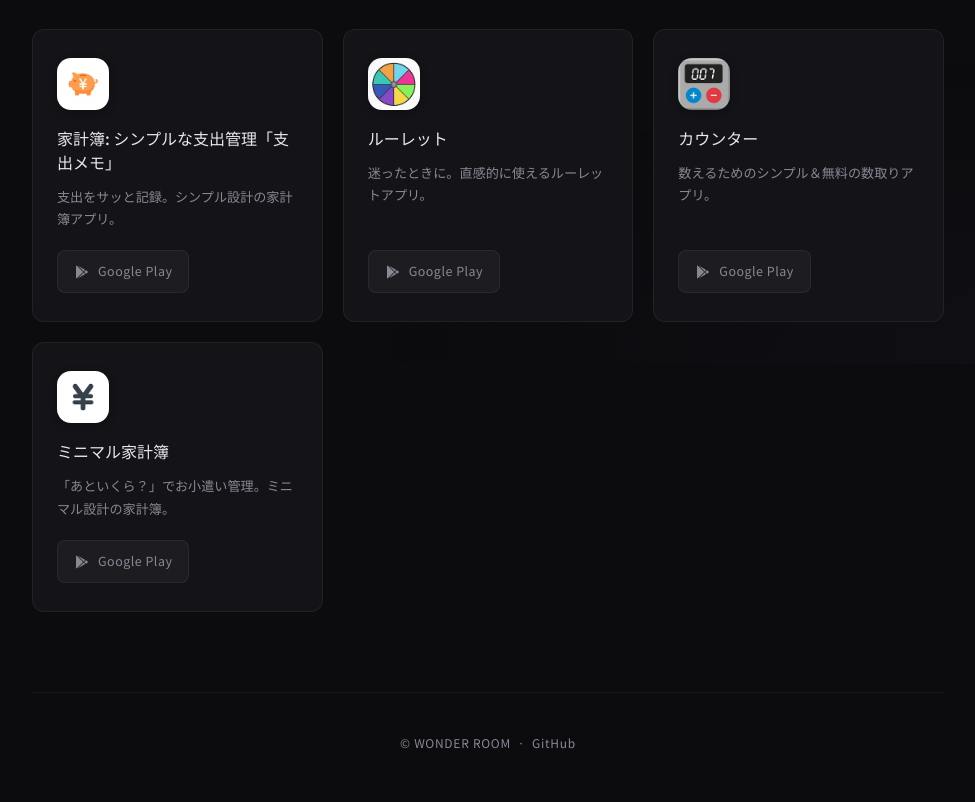
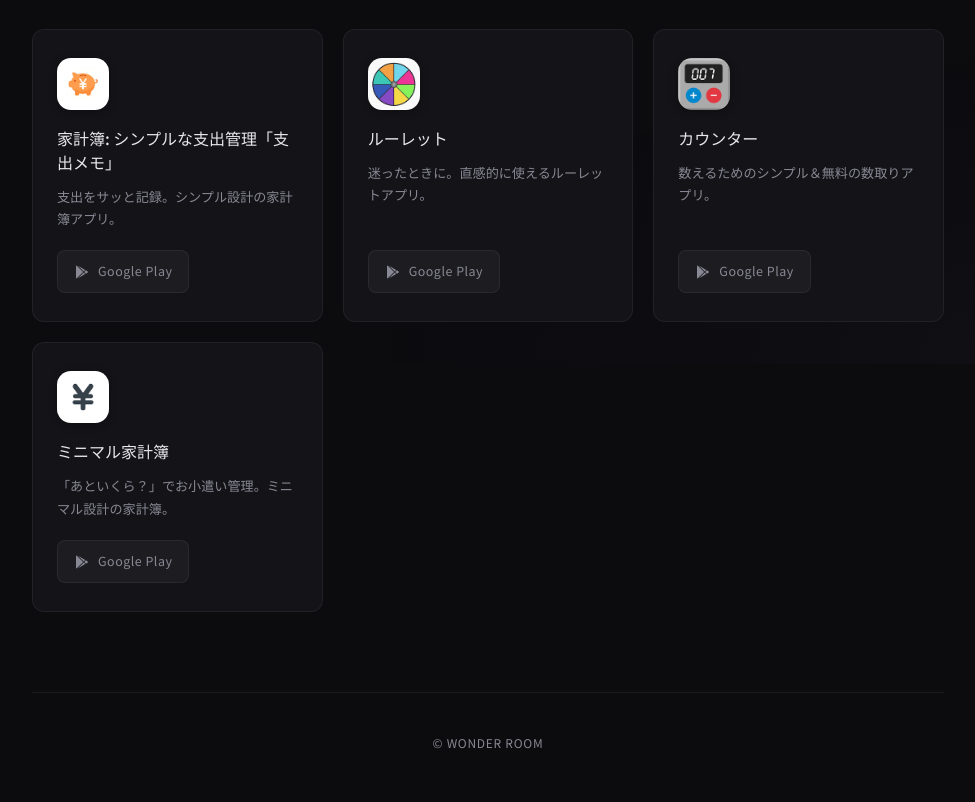
Before and after one commit to pierresakata/pierresakata.github.io, a plain HTML site: page index.html in a window 1280 px wide. Shown: the part 436-1238 px from the top of the page, without its empty margins (152-1127 px from the left). Drawn offline with Linux system fonts and the light colour scheme.

Commit message:
Update index.html

```diff
--- a/index.html
+++ b/index.html
@@ -277,7 +277,7 @@
     </section>
 
     <footer>
-      <p>&copy; WONDER ROOM &nbsp;·&nbsp; <a href="https://github.com/pierresakata">GitHub</a></p>
+      <p>&copy; WONDER ROOM</p>
     </footer>
   </div>
 </body>
```
